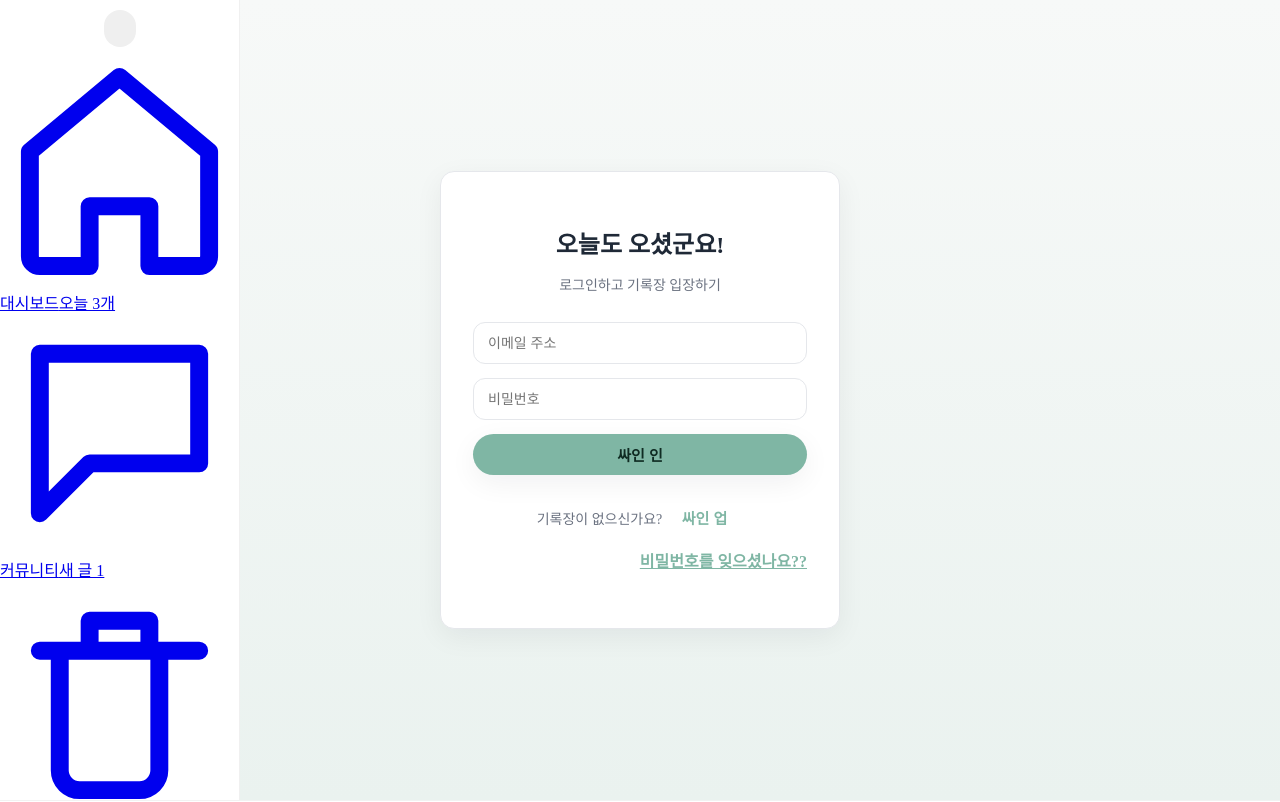
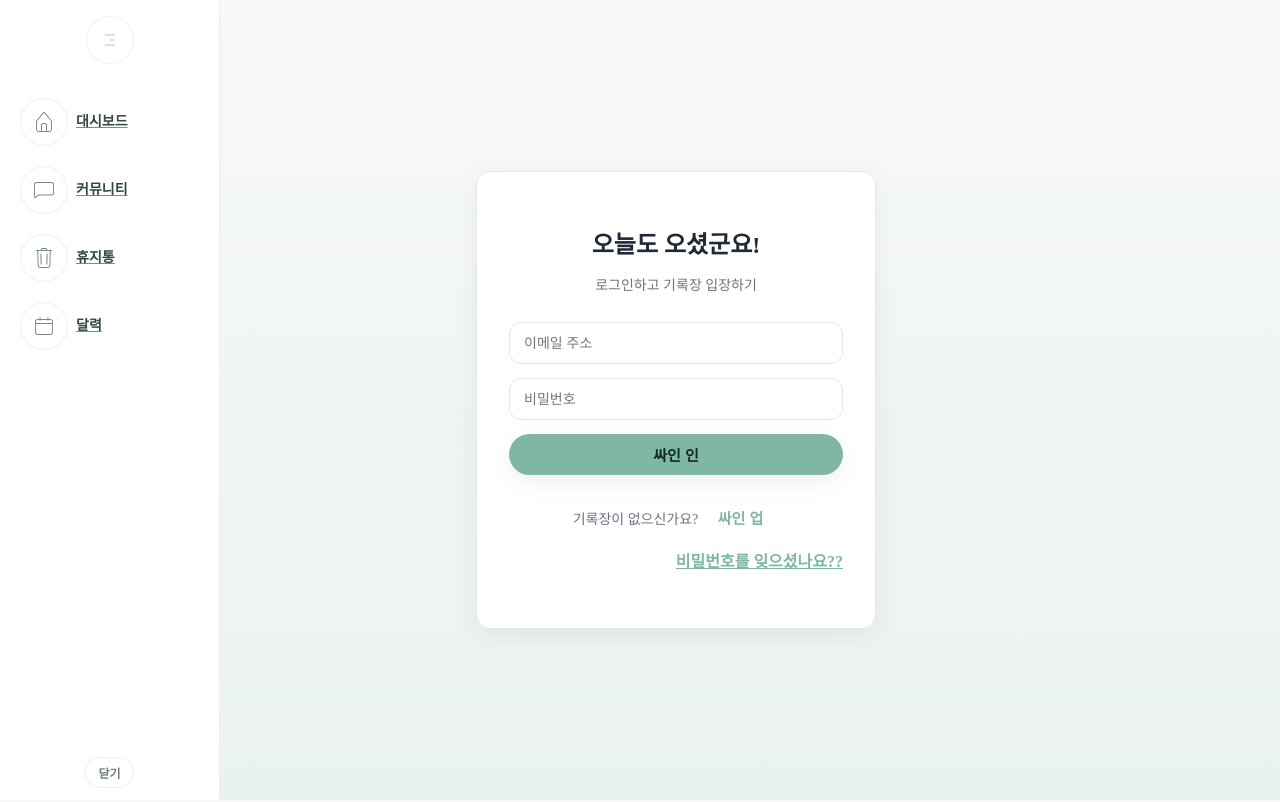
Before and after one commit to SeohyunKim3/binge-support, a Next.js app in the folder binge-support/: page / in a window 1280 px wide. Shown: the top 802 px of the page. Built offline with nearby package versions, Linux system fonts and the light colour scheme; no server answers.

Commit message:
update dashboard and social page

```diff
--- a/binge-support/package.json
+++ b/binge-support/package.json
@@ -18,6 +18,7 @@
     "npm": "^11.6.1",
     "react": "19.1.0",
     "react-dom": "19.1.0",
+    "react-icons": "^5.5.0",
     "react-markdown": "^10.1.0"
   },
   "devDependencies": {
--- a/binge-support/src/app/layout.tsx
+++ b/binge-support/src/app/layout.tsx
@@ -29,14 +29,27 @@ export default function RootLayout({
   return (
     <html lang="ko">
       <body className={`${geistSans.variable} ${geistMono.variable} antialiased`}>
-      <Sidebar
-        stats={{
-          dashboardCount: 3,         // 오늘 작성한 조각 수
-          communityCount: 1,         // 커뮤니티 새 글 수
-          trashCount: 0,             // 휴지통 안 글 수
-          todayLabel: '오늘',  // 오늘 날짜나 짧은 요약
-        }}
-      />        {/* Page-flip transition wrapper (client component) */}
+      <Sidebar />
+        <div style={{ marginLeft: 72 /* 접힘폭 */, transition:'margin-left .2s ease' }}>
+          {children}
+        </div>
+
+        {/* 펼쳤을 때 컨텐츠 여백 확장 */}
+        <script dangerouslySetInnerHTML={{
+          __html: `
+            (function(){
+              const ro = new ResizeObserver(() => {
+                var sb = document.querySelector('.sb');
+                var main = document.querySelector('body > div[style]');
+                if(!sb||!main) return;
+                main.style.marginLeft = sb.classList.contains('open') ? '220px' : '72px';
+              });
+              var el = document.querySelector('.sb');
+              if(el) ro.observe(el);
+            })();
+          `
+        }} />
+          {/* Page-flip transition wrapper (client component) */}
         <TransitionProvider>
           {children}
         </TransitionProvider>
--- a/binge-support/src/components/Sidebar.tsx
+++ b/binge-support/src/components/Sidebar.tsx
@@ -1,475 +1,203 @@
-'use client';
+'use client'
 
-import Link from 'next/link';
-import { useEffect, useMemo, useState } from 'react';
-import { usePathname } from 'next/navigation';
+import Link from 'next/link'
+import { usePathname } from 'next/navigation'
+import { useEffect, useState } from 'react'
+import {
+  CiHome,
+  CiChat1,
+  CiTrash,
+  CiCalendar,
+  CiMenuFries, // 햄버거/토글 아이콘
+} from 'react-icons/ci'
 
-type Stats = {
-  dashboardCount?: number;
-  communityCount?: number;
-  trashCount?: number;
-  todayLabel?: string;
-};
+type Item = {
+  key: string
+  label: string
+  href: string
+  icon: React.ReactNode
+  preview?: string
+}
 
-type Props = {
-  stats?: Stats;
-};
+const items: Item[] = [
+  { key: 'home', label: '대시보드', href: '/dashboard', icon: <CiHome size={24} /> },
+  { key: 'community', label: '커뮤니티', href: '/social', icon: <CiChat1 size={24} /> },
+  { key: 'trash', label: '휴지통', href: '/trash', icon: <CiTrash size={24} /> },
+  { key: 'calendar', label: '달력', href: '/calendar', icon: <CiCalendar size={24} /> },
+]
 
-export default function Sidebar({ stats }: Props) {
-  const pathname = usePathname();
+export default function Sidebar() {
+  const pathname = usePathname()
+  const [open, setOpen] = useState(true)
+  const [mobileHidden, setMobileHidden] = useState(false)
 
-  // 화면 폭 감지 (모바일이면 기본 접힘)
-  const [isMobile, setIsMobile] = useState(false);
-  const [collapsed, setCollapsed] = useState(false); // 접힘(아이콘만)
-  const [hidden, setHidden] = useState(false);       // 모바일에서 완전히 숨김
+  // 모바일에서 닫기 동작: 완전히 숨김
+  useEffect(() => {
+    const mq = window.matchMedia('(max-width: 768px)')
+    const initHidden = mq.matches // 모바일이면 기본은 열려있되, 닫기 누르면 완전 숨김
+    setMobileHidden(false) // 기본은 보이게
+  }, [])
 
-  useEffect(() => {
-    const mql = window.matchMedia('(max-width: 768px)');
-    const set = () => setIsMobile(mql.matches);
-    set();
-    mql.addEventListener('change', set);
-    return () => mql.removeEventListener('change', set);
-  }, []);
-
-  // 초기 상태: 데스크탑은 펼침, 모바일은 완전 숨김
-  useEffect(() => {
-    const saved = localStorage.getItem('sb-collapsed');
-    const savedHidden = localStorage.getItem('sb-hidden');
-    if (savedHidden !== null) {
-      setHidden(savedHidden === 'true');
-    } else {
-      setHidden(isMobile); // 모바일 최초 로드에서 완전 숨김
+  if (mobileHidden) {
+    // 모바일 “다시 열기” 플로팅 탭
+    return (
+      <button
+        aria-label="사이드바 열기"
+        onClick={() => setMobileHidden(false)}
+        className="sb-reopen"
+      >
+        <CiMenuFries size={22} />
+        <style jsx>{`
+          .sb-reopen{
+            position: fixed;
+            top: 14px;
+            left: 14px;
+            z-index: 60;
+            width: 42px;
+            height: 42px;
+            border-radius: 9999px;
+            border: 1px solid #dfe7e3;
+            background: #fff;
+            color: #395a4e;
+            display:flex;align-items:center;justify-content:center;
+            box-shadow: 0 4px 12px rgba(0,0,0,.06);
           }
-    if (saved !== null) {
-      setCollapsed(saved === 'true');
-    } else {
-      setCollapsed(isMobile); // 모바일이면 접힘으로 시작
-    }
-  }, [isMobile]);
-
-  // 레이아웃 여백을 CSS 변수로 노출 (#page에 margin-left 주기 위함)
-  useEffect(() => {
-    const width = hidden ? 0 : collapsed ? 72 : 240;
-    document.documentElement.style.setProperty('--sb-w', `${width}px`);
-  }, [collapsed, hidden]);
-
-  useEffect(() => {
-    localStorage.setItem('sb-collapsed', String(collapsed));
-  }, [collapsed]);
-
-  useEffect(() => {
-    localStorage.setItem('sb-hidden', String(hidden));
-  }, [hidden]);
-
-  const items = useMemo(
-    () => [
-      {
-        key: 'dashboard',
-        label: '대시보드',
-        href: '/dashboard',
-        preview: stats?.dashboardCount ? `오늘 ${stats.dashboardCount}개` : '',
-        icon: <HomeIcon />,
-      },
-      {
-        key: 'social',
-        label: '커뮤니티',
-        href: '/social',
-        preview: stats?.communityCount ? `새 글 ${stats.communityCount}` : '',
-        icon: <ChatIcon />,
-      },
-      {
-        key: 'trash',
-        label: '휴지통',
-        href: '/trash',
-        preview: stats?.trashCount ? `${stats.trashCount}개` : '',
-        icon: <TrashIcon />,
-      },
-      {
-        key: 'calendar',
-        label: '오늘로 이동',
-        href: '/dashboard#today',
-        preview: stats?.todayLabel ?? '',
-        icon: <CalendarIcon />,
-        onClick: (e: React.MouseEvent) => {
-          // 날짜 헤더가 id="d-YYYY-MM-DD" 형태면 거기로 스크롤
-          const today = new Date();
-          const y = today.getFullYear();
-          const m = String(today.getMonth() + 1).padStart(2, '0');
-          const d = String(today.getDate()).padStart(2, '0');
-          const el =
-            document.getElementById(`d-${y}-${m}-${d}`) ||
-            document.getElementById('today');
-          if (el) {
-            e.preventDefault();
-            el.scrollIntoView({ behavior: 'smooth', block: 'start' });
-          }
-        },
-      },
-    ],
-    [stats]
-  );
-
-  // 현재 경로로 활성 상태 결정
-  const isActive = (href: string) =>
-    href !== '/' && pathname?.startsWith(href.split('#')[0]);
-
-  // 모바일에서 완전 숨김이면 떠 있는 오픈 버튼만
-  if (hidden && isMobile) {
-    return (
-      <>
-        <button
-          className="fabOpen"
-          aria-label="사이드바 열기"
-          onClick={() => setHidden(false)}
-        >
-          <ChevronRight />
+          @media(min-width:769px){ .sb-reopen{ display:none; } }
+        `}</style>
       </button>
-        <style jsx>{fabCSS}</style>
-      </>
-    );
+    )
   }
 
   return (
-    <>
-      <aside
-        className={[
-          'sidebar',
-          collapsed ? 'is-collapsed' : 'is-expanded',
-          hidden ? 'is-hidden' : '',
-        ].join(' ')}
-        aria-label="주요 탐색"
-        aria-expanded={!collapsed}
+    <aside className={`sb ${open ? 'open' : 'closed'}`}>
+      {/* 상단 토글 버튼 */}
+      <button
+        className="sb-toggle"
+        aria-label={open ? '사이드바 접기' : '사이드바 펼치기'}
+        onClick={() => setOpen(!open)}
       >
-        {/* 상단 토글 그룹 */}
-        <div className="top">
-          <button
-            className="toggle"
-            aria-label={collapsed ? '사이드바 펼치기' : '사이드바 접기'}
-            onClick={() => setCollapsed((v) => !v)}
-            title={collapsed ? '펼치기' : '접기'}
-          >
-            {collapsed ? <ChevronRight /> : <ChevronLeft />}
+        <CiMenuFries size={22} />
       </button>
 
-          {/* 모바일에서 완전히 숨김 */}
-          {isMobile && (
-            <button
-              className="toggle hide"
-              aria-label="사이드바 숨기기"
-              onClick={() => setHidden(true)}
-              title="숨기기"
-            >
-              <CloseIcon />
-            </button>
-          )}
-        </div>
+      {/* 네비게이션 */}
+      <nav className="sb-nav">
+        {items.map((it) => {
+          const active = pathname?.startsWith(it.href)
+          return (
+            <Link key={it.key} href={it.href} className={`sb-item ${active ? 'active' : ''}`}>
+              <span className="sb-icon">{it.icon}</span>
 
-        {/* 네비게이션 */}
-        <nav className="nav" aria-label="기본 메뉴">
-          {items.map((it) => (
-            <Link
-              key={it.key}
-              href={it.href}
-              className={[
-                'itemBtn',
-                isActive(it.href) ? 'active' : '',
-                collapsed ? 'mode-compact' : 'mode-wide',
-              ].join(' ')}
-              onClick={it.onClick as any}
-            >
-              {/* 원형 링 + 아이콘 */}
-              <span
-                className={[
-                  'ring',
-                  isActive(it.href) ? 'ring-active' : '',
-                ].join(' ')}
-              >
-                <span className="ico">{it.icon}</span>
+              {/* 펼친 상태에서만 텍스트/미리보기 노출 */}
+              {open && (
+                <span className="sb-text">
+                  <span className="sb-label">{it.label}</span>
+                  {it.preview && <span className="sb-preview">{it.preview}</span>}
                 </span>
-
-              {/* 펼친 상태에서만 라벨/미리보기 */}
-              {!collapsed && (
-                <>
-                  <span className="label">{it.label}</span>
-                  <span className="preview">{it.preview}</span>
-                </>
               )}
 
-              {/* 접힘 + hover 툴팁 */}
-              {collapsed && (
-                <span className="tooltip" role="tooltip">
-                  {it.label}
-                </span>
-              )}
+              {/* 접힌 상태 툴팁 */}
+              {!open && <span className="sb-tip">{it.label}</span>}
             </Link>
-          ))}
+          )
+        })}
       </nav>
-      </aside>
 
-      {/* 페이지 본문 여백 */}
-      <style jsx>{styles}</style>
-      <style jsx global>{globalPad}</style>
-    </>
-  );
+      {/* 모바일에서 "닫기" 버튼 */}
+      <button
+        className="sb-mobile-close"
+        onClick={() => setMobileHidden(true)}
+        aria-label="사이드바 닫기"
+      >
+        닫기
+      </button>
+
+      <style jsx>{`
+        :root{
+          --sb-bg:#ffffff;
+          --sb-border:#e6eee9;
+          --sb-icon:#5a736a;
+          --sb-icon-light:#82988f;
+          --sb-active:#e6f0eb;
+          --sb-hover:#eef5f1;
+          --sb-shadow:0 6px 20px rgba(0,0,0,.06);
+        }
+        .sb{
+          position: fixed; left:0; top:0; bottom:0;
+          width: 72px;  /* 접힌 폭 */
+          background: var(--sb-bg);
+          border-right: 1px solid var(--sb-border);
+          padding: 12px 12px;
+          display:flex; flex-direction:column; gap:12px;
+          z-index: 50;
+        }
+        .sb.open{ width: 220px; transition: width .2s ease; }
+        .sb.closed{ width: 72px; transition: width .2s ease; }
+
+        .sb-toggle{
+          width: 48px; height: 48px; border-radius: 9999px;
+          border: 1px solid var(--sb-border);
+          background:#fff; color: var(--sb-icon);
+          display:flex; align-items:center; justify-content:center;
+          margin: 4px auto 8px;
         }
 
-/* ---------- Icons (모두 같은 뷰박스/스트로크로 중앙정렬) ---------- */
+        .sb-nav{ display:flex; flex-direction:column; gap:8px; margin-top: 8px; }
 
-function HomeIcon() {
-  return (
-    <svg viewBox="0 0 24 24" className="svgi" aria-hidden>
-      <path
-        d="M3 10.5 12 3l9 7.5V21a1 1 0 0 1-1 1h-5v-6H9v6H4a1 1 0 0 1-1-1v-10.5Z"
-        fill="none"
-        stroke="currentColor"
-        strokeWidth="1.8"
-        strokeLinecap="round"
-        strokeLinejoin="round"
-      />
-    </svg>
-  );
+        .sb-item{
+          position: relative;
+          display:flex; align-items:center;
+          gap:12px;
+          padding: 8px;
+          border-radius: 14px;
+          color: var(--sb-icon);
+          text-decoration:none;
         }
-function ChatIcon() {
-  return (
-    <svg viewBox="0 0 24 24" className="svgi" aria-hidden>
-      <path
-        d="M4 4h16v11H9l-5 5V4Z"
-        fill="none"
-        stroke="currentColor"
-        strokeWidth="1.8"
-        strokeLinecap="round"
-        strokeLinejoin="round"
-      />
-    </svg>
-  );
+        .sb-item:hover{ background: var(--sb-hover); }
+        .sb-item.active{ background: var(--sb-active); color:#0e3c2c; }
+
+        .sb-icon{
+          min-width:48px; min-height:48px;
+          width:48px; height:48px;
+          border-radius: 9999px;
+          display:flex; align-items:center; justify-content:center;
+          border: 1px solid var(--sb-border);
+          color: var(--sb-icon);
+          background: #fff;
+          /* 접힌 상태에서 hover 시 원형만 강조 */
         }
-function TrashIcon() {
-  return (
-    <svg viewBox="0 0 24 24" className="svgi" aria-hidden>
-      <path
-        d="M4 7h16M9 7V4h6v3m-9 0v12a2 2 0 0 0 2 2h6a2 2 0 0 0 2-2V7"
-        fill="none"
-        stroke="currentColor"
-        strokeWidth="1.8"
-        strokeLinecap="round"
-        strokeLinejoin="round"
-      />
-    </svg>
-  );
-}
-function CalendarIcon() {
-  return (
-    <svg viewBox="0 0 24 24" className="svgi" aria-hidden>
-      <path
-        d="M7 2v3m10-3v3M3 8h18M5 5h14a2 2 0 0 1 2 2v13H3V7a2 2 0 0 1 2-2Z"
-        fill="none"
-        stroke="currentColor"
-        strokeWidth="1.8"
-        strokeLinecap="round"
-        strokeLinejoin="round"
-      />
-    </svg>
-  );
-}
-function ChevronRight() {
-  return (
-    <svg viewBox="0 0 24 24" className="svgi" aria-hidden>
-      <path
-        d="m9 6 6 6-6 6"
-        fill="none"
-        stroke="currentColor"
-        strokeWidth="2"
-        strokeLinecap="round"
-        strokeLinejoin="round"
-      />
-    </svg>
-  );
-}
-function ChevronLeft() {
-  return (
-    <svg viewBox="0 0 24 24" className="svgi" aria-hidden>
-      <path
-        d="m15 6-6 6 6 6"
-        fill="none"
-        stroke="currentColor"
-        strokeWidth="2"
-        strokeLinecap="round"
-        strokeLinejoin="round"
-      />
-    </svg>
-  );
-}
-function CloseIcon() {
-  return (
-    <svg viewBox="0 0 24 24" className="svgi" aria-hidden>
-      <path
-        d="M6 6l12 12M18 6 6 18"
-        fill="none"
-        stroke="currentColor"
-        strokeWidth="2"
-        strokeLinecap="round"
-      />
-    </svg>
-  );
+        .sb.closed .sb-item:hover .sb-icon{
+          background: var(--sb-active);
+          border-color: #dfeae4;
         }
 
-/* ---------- CSS ---------- */
+        .sb-text{ display:flex; flex-direction:column; min-width:0; }
+        .sb-label{ font-weight:600; color:#2f4a40; }
+        .sb-preview{ font-size:12px; color:#7a8b85; white-space:nowrap; overflow:hidden; text-overflow:ellipsis; }
 
-const INK = `
-  --ink-1: #0e221c;   /* 아주 진한 */
-  --ink-2: #335a4e;
-  --ink-3: #6c8a80;   /* 기본 아이콘 */
-  --ink-4: #a7b9b3;   /* 비활성 */
-  --ring:  #e8f3ef;   /* 원형 배경 hover */
-  --mint:  #7fb8a6;   /* 포커스 라인 */
-  --active:#0f5a45;   /* 활성 아이콘 */
-  --bg:    #ffffff;
-`;
+        /* 접힌 상태 툴팁 */
+        .sb-tip{
+          position: absolute; left: 64px; top:50%; transform: translateY(-50%);
+          background:#334d43; color:#fff;
+          padding:4px 8px; border-radius:8px; font-size:12px;
+          opacity:0; pointer-events:none; white-space:nowrap;
+          box-shadow: var(--sb-shadow);
+        }
+        .sb.closed .sb-item:hover .sb-tip{ opacity:1; }
 
-const styles = (
-  <style jsx>{`
-    ${INK}
-
-    .sidebar {
-      position: fixed;
-      inset: 0 auto 0 0;
-      width: 240px;
-      background: var(--bg);
-      border-right: 1px solid #e9eceb;
-      display: flex;
-      flex-direction: column;
-      padding: 16px 12px;
-      z-index: 60;
-      transition: width 180ms ease;
-    }
-    .sidebar.is-collapsed { width: 72px; }
-    .sidebar.is-hidden { transform: translateX(-100%); }
-
-    .top {
-      display: flex;
-      gap: 8px;
-      align-items: center;
-      justify-content: ${/* 버튼을 왼쪽 정렬 */ ''} flex-start;
-      margin-bottom: 8px;
-    }
-    .toggle {
-      width: 44px; height: 44px;
+        .sb-mobile-close{
+          margin-top: auto;
+          align-self:center;
+          border: 1px solid var(--sb-border);
           border-radius: 9999px;
-      border: 1px solid #dfe7e4;
-      background: #f6faf8;
-      color: var(--ink-3);
-      display: grid; place-items: center;
-    }
-    .toggle.hide { background: #fff; }
-
-    .nav {
-      margin-top: 8px;
-      display: flex;
-      flex-direction: column;
-      gap: 12px;
+          background:#fff; color:#6b7f77;
+          padding: 6px 12px; font-size:12px;
         }
 
-    /* 공통 버튼 레이아웃: 항상 같은 틀 (정렬 틀어짐 방지) */
-    .itemBtn {
-      position: relative;
-      display: grid;
-      grid-template-columns: 48px 1fr auto;
-      align-items: center;
-      gap: 10px;
-      padding: 2px 6px;
-      border-radius: 12px;
-      text-decoration: none;
-      color: var(--ink-2);
-      min-height: 56px;
-    }
-    .itemBtn.mode-compact {
-      grid-template-columns: 48px;
-      justify-items: center;
-      padding: 2px 0;
-      min-height: 52px;
-    }
-
-    /* 원형 컨테이너 + 아이콘은 완전 중앙 정렬 */
-    .ring {
-      width: 44px; height: 44px;
-      border-radius: 9999px;
-      border: 1px solid #dfe7e4;
-      display: grid; place-items: center;  /* ✔️ 아이콘 정확히 중앙 */
-      background: #fff;
-      transition: background 150ms ease, border-color 150ms ease;
-    }
-    .itemBtn:hover .ring { background: var(--ring); border-color: var(--mint); }
-    .ring-active { background: #e2f4ee; border-color: var(--mint); }
-
-    .ico { display: grid; place-items: center; }
-    .svgi { width: 22px; height: 22px; color: var(--ink-3); }
-    .active .svgi { color: var(--active); }
-
-    .label {
-      font-size: 14px;
-      font-weight: 600;
-      color: var(--ink-1);
-    }
-    .preview {
-      font-size: 12px;
-      color: var(--ink-4);
-      justify-self: end;
-      padding-right: 8px;
-    }
-
-    /* 접힘 + 호버 툴팁 (아이콘 오른쪽에 살짝 띄우기) */
-    .tooltip {
-      position: absolute;
-      left: 68px;
-      padding: 6px 10px;
-      background: #3a3f3e;
-      color: #fff;
-      font-size: 12px;
-      border-radius: 6px;
-      white-space: nowrap;
-      opacity: 0;
-      transform: translateX(-4px);
-      pointer-events: none;
-      transition: opacity 120ms ease, transform 120ms ease;
-    }
-    .itemBtn.mode-compact:hover .tooltip {
-      opacity: 1;
-      transform: translateX(0);
-    }
-
-    @media (max-width: 768px) {
-      .sidebar { width: 76vw; max-width: 320px; }
-      .sidebar.is-collapsed { width: 64vw; }
-      .itemBtn { min-height: 54px; }
-      .svgi { width: 22px; height: 22px; }
+        @media(max-width: 768px){
+          .sb{ width: 64px; padding:10px 10px; }
+          .sb.open{ width: 200px; }
         }
       `}</style>
-);
-
-const fabCSS = (
-  <style jsx>{`
-    :root { ${INK} }
-    .fabOpen {
-      position: fixed;
-      left: 14px;
-      bottom: 18px;
-      width: 48px; height: 48px;
-      border-radius: 9999px;
-      border: 1px solid #dfe7e4;
-      background: #f6faf8;
-      color: var(--ink-3);
-      z-index: 70;
-      display: grid; place-items: center;
+    </aside>
+  )
 }
-  `}</style>
-);
-
-const globalPad = (
-  <style jsx global>{`
-    /* 본문은 사이드바 폭만큼 여백 */
-    #page { margin-left: var(--sb-w, 240px); transition: margin-left 180ms ease; }
-    @media (max-width: 768px) {
-      #page { margin-left: 0; } /* 모바일은 오버레이처럼 사용 */
-    }
-  `}</style>
-);
```
Also changed, not shown: 1 other file (tests, documents, lock files or other folders). Lines whose indentation alone changed are shown as unchanged.
